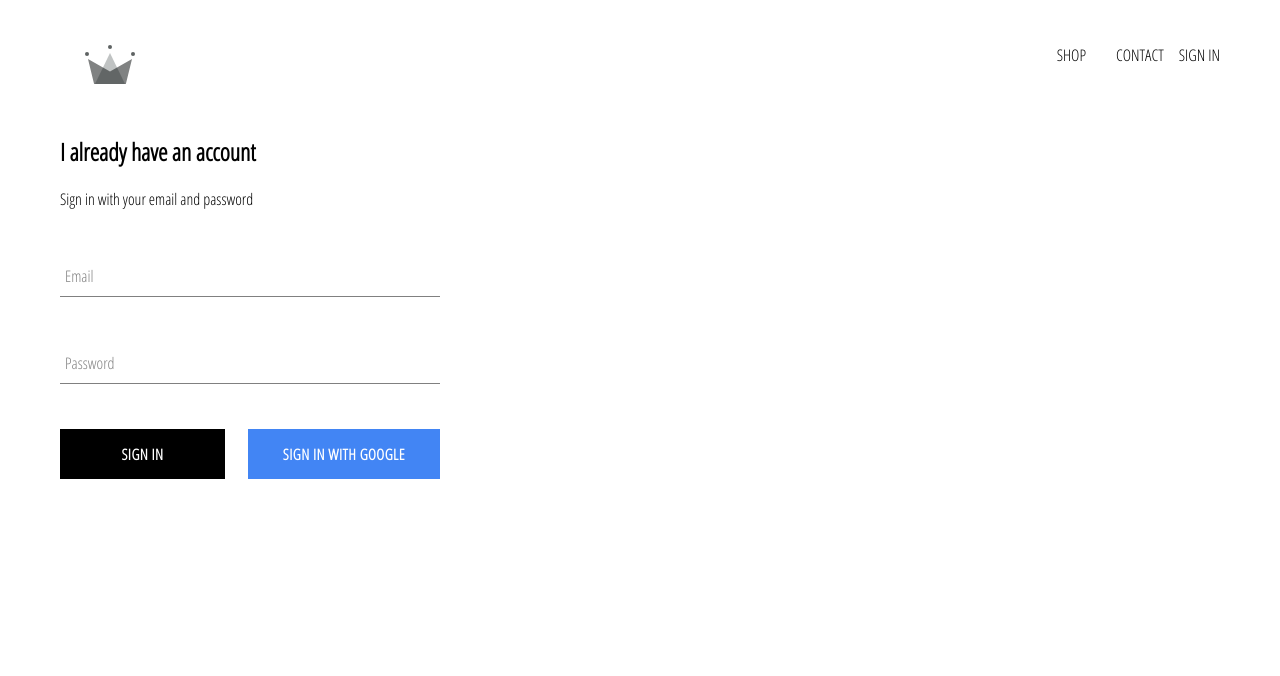
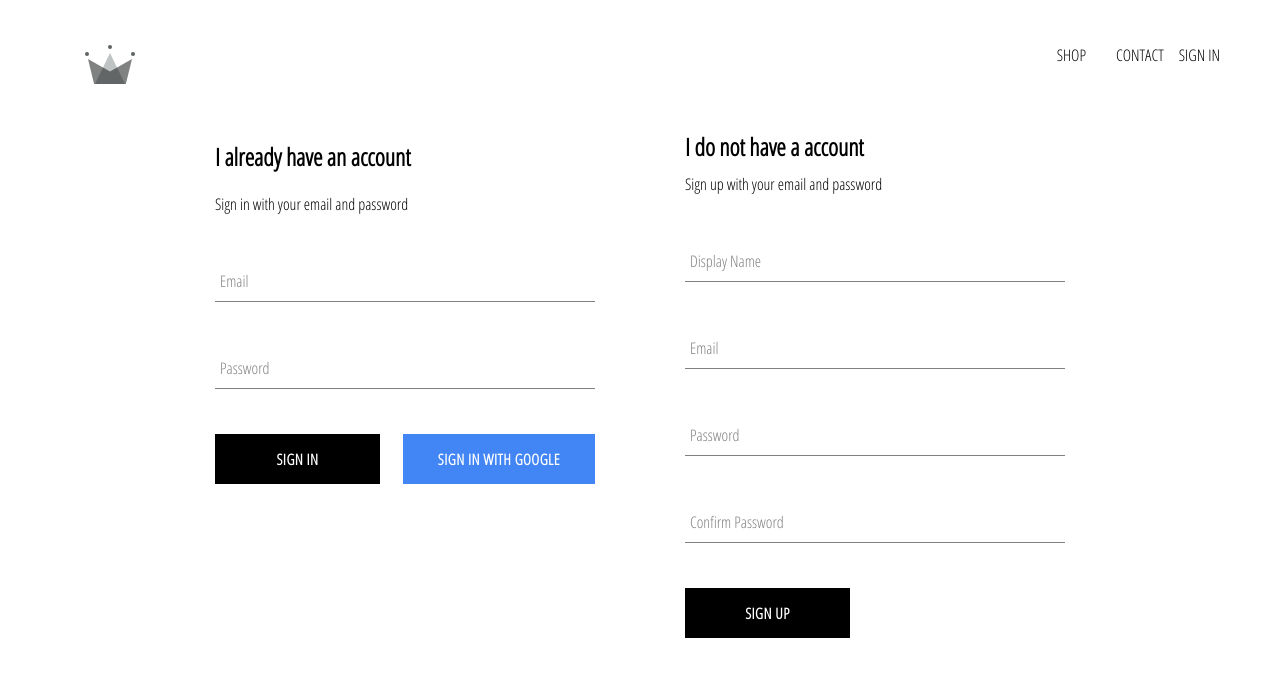
Before and after one commit to pavelcse/Ecommerce-With-ReactJS, a React (Create React App) app: page /signin in a window 1280 px wide. Shown: the top 676 px of the page. Built offline with nearby package versions, Linux system fonts and the light colour scheme; no server answers.

Commit message:
In firebase firestore integrate sign up with email & password

```diff
--- a/src/App.js
+++ b/src/App.js
@@ -26,9 +26,8 @@
                             id: snapshot.id,
                             ...snapshot.data()
                         }
-                    }, () => {
-                        console.log(this.state.currentUser);
                     })
+                    console.log(this.state);
                 })
             } else {
                 this.setState({currentUser: userAuth});
--- /dev/null
+++ b/src/components/sign-up/sign-up.component.jsx
@@ -0,0 +1,99 @@
+import React, {Component} from "react";
+import './sign-up.style.scss';
+
+import FormInput from "../form-input/form-input.component";
+import CustomButton from "../custom-button/custom-button.component";
+import { auth, createUserProfileDocument } from '../../firebase/firebase.utils';
+
+class SignUp extends Component {
+    state = {
+        displayName: '',
+        email: '',
+        password: '',
+        confirmPassword: ''
+    }
+
+    handleChange = event => {
+        const { value, name } = event.target;
+        this.setState({ [name]: value })
+    }
+
+    handleSubmit = async event => {
+        event.preventDefault();
+
+        const { displayName, email, password, confirmPassword } = this.state;
+
+        if(password !== confirmPassword) {
+            alert("Password don't match");
+            return;
+        }
+
+        try {
+            const { user } = await auth.createUserWithEmailAndPassword(email, password);
+            await createUserProfileDocument(user, { displayName });
+
+            this.setState({
+                displayName:'',
+                email:'',
+                password: '',
+                confirmPassword: ''
+            })
+        } catch (error) {
+            console.log(error);
+        }
+    }
+
+    render() {
+        const { displayName, email, password, confirmPassword } = this.state;
+        return (
+            <div className='sign-up'>
+                <h2 className='title'>I do not have a account</h2>
+                <span>Sign up with your email and password</span>
+
+                <form className='sign-up-form' onSubmit={this.handleSubmit}>
+                    <FormInput
+                        type='text'
+                        name='displayName'
+                        value={displayName}
+                        handleChange={this.handleChange}
+                        label='Display Name'
+                        required
+                    />
+
+                    <FormInput
+                        type='email'
+                        name='email'
+                        value={email}
+                        handleChange={this.handleChange}
+                        label='Email'
+                        required
+                    />
+
+                    <FormInput
+                        type='password'
+                        name='password'
+                        value={password}
+                        handleChange={this.handleChange}
+                        label='Password'
+                        required
+                    />
+
+                    <FormInput
+                        type='password'
+                        name='confirmPassword'
+                        value={confirmPassword}
+                        handleChange={this.handleChange}
+                        label='Confirm Password'
+                        required
+                    />
+
+                    <div className="buttons">
+                        <CustomButton type="submit">Sign Up</CustomButton>
+                    </div>
+                </form>
+            </div>
+        );
+    }
+}
+
+export default SignUp;
--- /dev/null
+++ b/src/components/sign-up/sign-up.style.scss
@@ -0,0 +1,9 @@
+.sign-up {
+  display: flex;
+  flex-direction: column;
+  width: 380px;
+
+  .title {
+    margin: 10px 0;
+  }
+}
--- a/src/firebase/firebase.utils.js
+++ b/src/firebase/firebase.utils.js
@@ -26,7 +26,8 @@
             await userRef.set({
                 displayName,
                 email,
-                createdAt
+                createdAt,
+                ...additionalData
             });
         } catch (error) {
             console.log('error creating user', error.message);
--- a/src/pages/sign-in-and-sign-up/sign-in-and-sign-up.component.jsx
+++ b/src/pages/sign-in-and-sign-up/sign-in-and-sign-up.component.jsx
@@ -1,9 +1,13 @@
 import React from "react";
 import SignIn from "../../components/sign-in/sign-in.component";
+import SignUp from "../../components/sign-up/sign-up.component";
+
+import './sign-in-and-sign-up.style.scss';
 
 const SignInAndSignUpComponent = (props) => (
     <div className='sign-in-and-sign-up'>
         <SignIn />
+        <SignUp />
     </div>
 );
 
--- a/src/pages/sign-in-and-sign-up/sign-in-and-sign-up.style.scss
+++ b/src/pages/sign-in-and-sign-up/sign-in-and-sign-up.style.scss
@@ -0,0 +1,6 @@
+.sign-in-and-sign-up {
+  width: 850px;
+  display: flex;
+  justify-content: space-between;
+  margin: 30px auto;
+}
```
